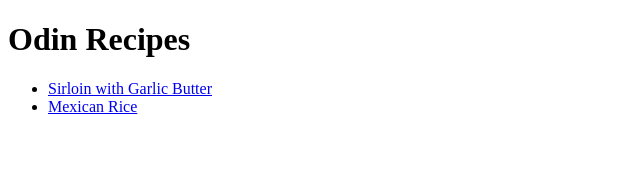
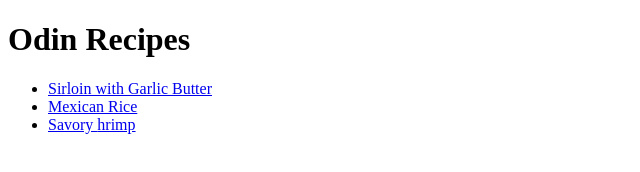
Before and after one commit to devengturner/odin-recipes, a plain HTML site: page index.html in a window 1280 px wide. Shown: the whole page, without its empty margins (0-640 px from the left). Drawn offline with Linux system fonts and the light colour scheme.

Commit message:
Erased a doublicate list elememnt and added the shrimp link

```diff
--- a/index.html
+++ b/index.html
@@ -15,6 +15,9 @@
       <li>
         <a href="recipes/mexican-rice.html">Mexican Rice</a>
       </li>
+      <li>
+        <a href="recipes/shrimp.html">Savory <s></s>hrimp</a>
+      </li>
     </ul>
   </body>
 </html>
```
